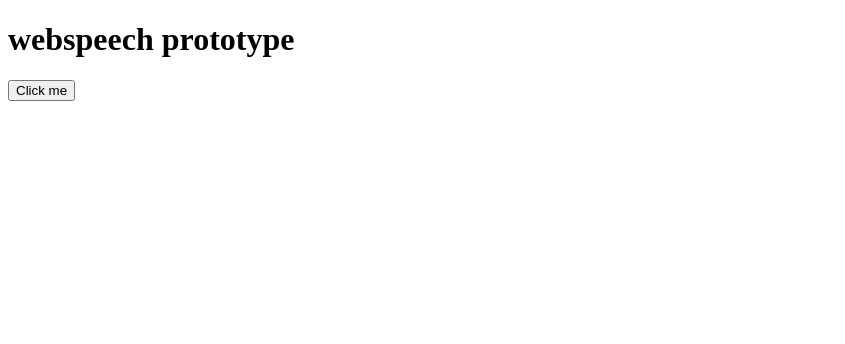
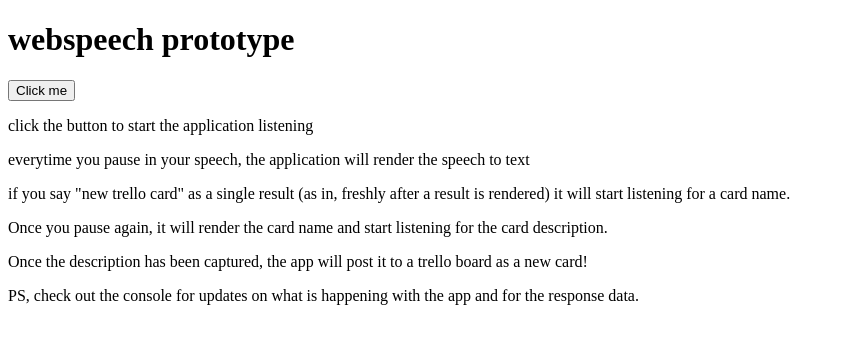
Before and after one commit to kylewhittemore/talk-to-trello, a website: page public/index.html in a window 1280 px wide. Shown: the whole page, without its empty margins (0-845 px from the left). Drawn offline with nearby package versions, Linux system fonts and the light colour scheme.

Commit message:
changed api to post to a test board

```diff
--- a/public/index.html
+++ b/public/index.html
@@ -1,20 +1,30 @@
 <!DOCTYPE html>
 <html lang="en">
+
 <head>
     <meta charset="UTF-8">
     <meta name="viewport" content="width=device-width, initial-scale=1.0">
     <meta http-equiv="X-UA-Compatible" content="ie=edge">
     <title>Document</title>
 </head>
+
 <body>
 
     <h1>webspeech prototype</h1>
     <h3 id="messages"></h3>
     <span id="output"></span>
     <button id="btn">Click me</button>
-
+    <br />
+    <P>click the button to start the application listening</P>
+    <p>everytime you pause in your speech, the application will render the speech to text</p>
+    <p>if you say "new trello card" as a single result (as in, freshly after a result is rendered) it will start
+    listening for a card name.</p>
+    <p>Once you pause again, it will render the card name and start listening for the card description.</P>
+    <p>Once the description has been captured, the app will post it to a trello board as a new card!</p>
+    <p>PS, check out the console for updates on what is happening with the app and for the response data.</p>
     <script src="https://unpkg.com/axios/dist/axios.min.js"></script>
     <script src="/script.js"></script>
 
 </body>
+
 </html>
--- a/routes/index.js
+++ b/routes/index.js
@@ -10,7 +10,8 @@ router.post('/api/card', (req, res) => {
     console.log('Request name: ', name);
     console.log('Request description', description)
 
-    const queryUrl = `${baseUrl}cards?name=${name}&desc=${description}&pos=top&idList=5e33039423688f1f1ec37cce&keepFromSource=all&key=${process.env.API_KEY}&token=${process.env.TOKEN}`
+    // const queryUrl = `${baseUrl}cards?name=${name}&desc=${description}&pos=top&idList=5e33039423688f1f1ec37cce&keepFromSource=all&key=${process.env.API_KEY}&token=${process.env.TOKEN}`
+    const queryUrl = `${baseUrl}cards?name=${name}&desc=${description}&pos=top&idList=5e3ca5ae070ad821902976ae&keepFromSource=all&key=${process.env.API_KEY}&token=${process.env.TOKEN}`
 
     Axios.post(queryUrl)
     .then(response => {
```
